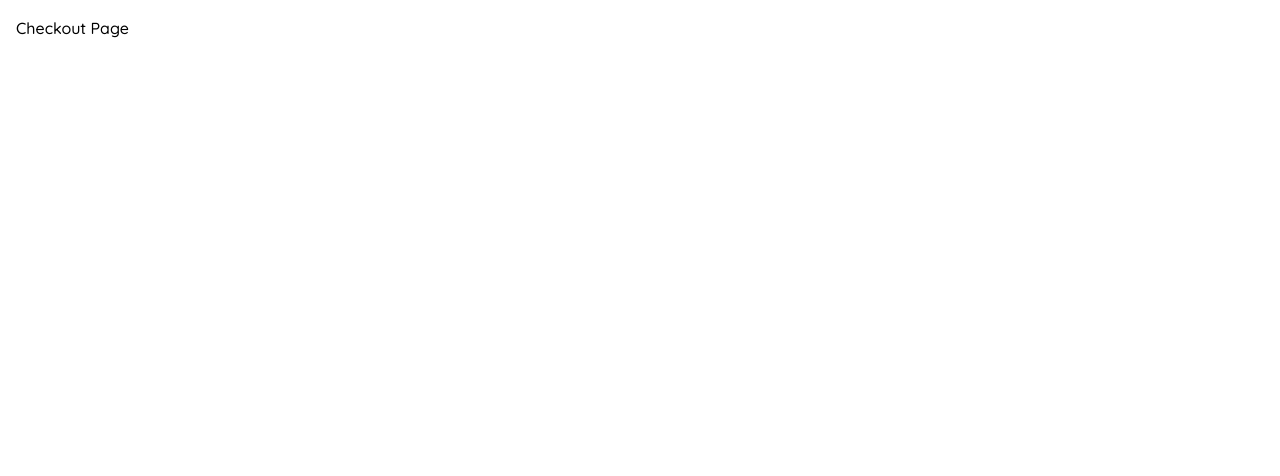
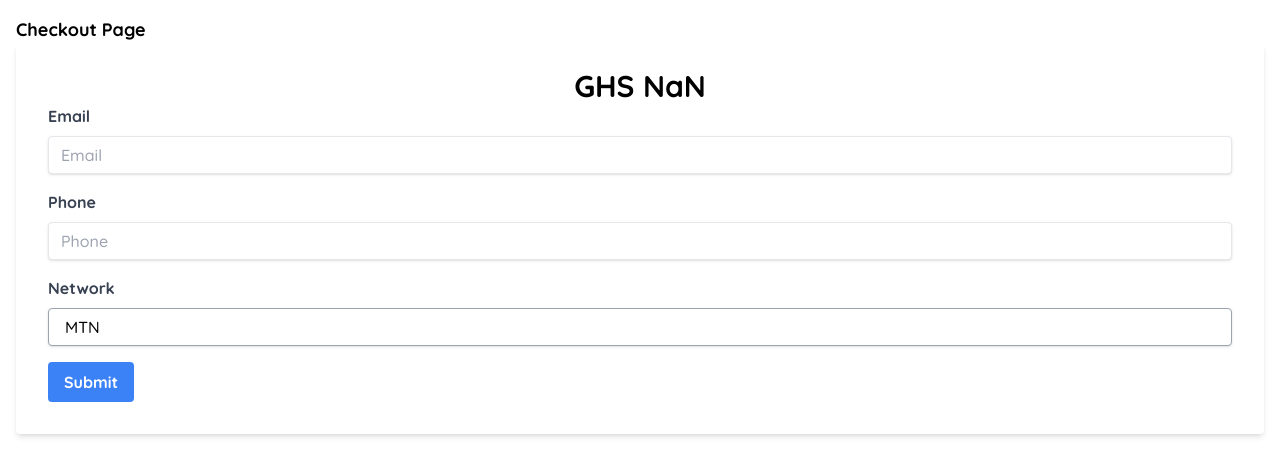
Before and after one commit to ernest-lamptey/christy-frontend, a Next.js app: page /checkout in a window 1280 px wide. Shown: the top 476 px of the page. Built offline with nearby package versions, Linux system fonts and the light colour scheme.

Commit message:
add checkout form

```diff
--- a/components/product_list.js
+++ b/components/product_list.js
@@ -2,7 +2,6 @@ import ProductCard from "./product_card";
 import useSWR from 'swr';
 
 const fetcher = (url) => fetch(url).then((res) => res.json());
-//if item is already in the list make sure it is highlighted on load
 
 export default function ProductList({addOrRemoveItems}) {
     const { data, error } = useSWR('http://localhost:5000/api/v1/items', fetcher);
--- a/pages/cart.js
+++ b/pages/cart.js
@@ -2,20 +2,37 @@ import ActionCard from "@/components/action_card"
 import { useRouter } from "next/navigation"
 import { useContext, useState } from "react"
 import { OrderContext } from "@/contexts/OrderContext"
+import axios from "axios"
 
 export default function Cart() {
     const { orders, setOrders } = useContext(OrderContext)
     const router = useRouter()
 
+    const orderToFormData = (order) => {
+        return {_id: order._id, name: order.name, purchaseAmount: order.value}
+    }
+
     const navigateToPayment = () => {
-        // router.push('/checkout')
         console.log(formData)
+        axios.post('http://localhost:5000/api/v1/orders', {items: formData})
+            .then((response) => {
+                console.log(response.data)
+                router.push({
+                    pathname: '/checkout',
+                    query: { order_id: response.data._id,
+                            amount: response.data.totalAmount
+                        }
+                })
+            })
+            .catch((error) => {
+                console.error(error);
+            });
     }
 
     const [formData, setFormData] = useState(() => {
         return orders.map(order => {
-            order.value = 0;
-            return order
+            order.value = order.price;
+            return orderToFormData(order)
         })
     });
 
@@ -26,16 +43,15 @@ export default function Cart() {
     };
 
     const handleInputChange = (event, order) => {
-        const value = event.target.value ? event.target.value : 0
-        order.value = parseFloat(value).toFixed(2)
-        setFormData([...formData.filter(data => data._id != order._id), order])
-        console.log(formData)
+        const value = event.target.value ? parseFloat(event.target.value) : 0
+        order.value = Number(value.toFixed(2))
+        setFormData([...formData.filter(data => data._id != order._id), orderToFormData(order)])
     };
 
     return (
         <div className="p-4">
             <ActionCard navigate={navigateToPayment} buttonText="Checkout"/>
-            <div className="max-w-md mx-auto mt-8">
+            <div className="max-w-md mx-auto my-8 max-h-[65vh] overflow-scroll">
                 <form  className="shadow-md rounded">
                     <table className="text-left text-lg w-full">
                         <thead className="bg-orange-100" >
@@ -56,7 +72,7 @@ export default function Cart() {
                                     // value={formData.find((f) => f.id === order._id)?.value || ''}
                                     onBlur={(event) => handleInputChange(event, order)}
                                     className="bg-gray-100 focus:bg-white focus:outline-none rounded py-2 px-3 w-20 transition duration-300 ease-in-out"
-                                    defaultValue={0}
+                                    defaultValue={order.price.toFixed(2)}
                                     min={order.price} //work more this validation
                                 />
                                 </td>
@@ -69,7 +85,7 @@ export default function Cart() {
                                     Total:
                                 </td>
                                 <td className="py-2 font-medium">
-                                    {formData.reduce((acc, curr) => acc + Number(curr.value), 0).toFixed(2)}
+                                    {formData.reduce((acc, curr) => acc + Number(curr.purchaseAmount), 0).toFixed(2)}
                                 </td>
                             </tr>
                         </tfoot>
--- a/pages/checkout.js
+++ b/pages/checkout.js
@@ -1,7 +1,54 @@
+import { useState } from "react"
+import { useRouter } from "next/router"
+
 export default function Checkout() {
+    const router = useRouter()
+    const [email, setEmail] = useState('')
+    const [phone, setPhone] = useState('')
+    const [provider, setProvider] = useState("mtn")
+    const amount = Number(router.query.amount)
+
+    const handleSubmit= (e) => {
+        e.preventDefault()
+        console.log(email, phone, provider, amount)
+    }
+
     return (
         <div className="p-4">
-            <h3>Checkout Page</h3>
+            <h3 className="text-lg font-semibold">Checkout Page</h3>
+            <form onSubmit={handleSubmit} className="bg-white shadow-md rounded px-8 pt-6 pb-8 mb-4">
+                <h1 className="text-center text-3xl font-semibold">GHS {amount.toFixed(2)}</h1>
+                <div className="mb-4">
+                    <label className="block text-gray-700 font-bold mb-2" htmlFor="email">
+                    Email
+                    </label>
+                    <input value={email} onChange={(e) => setEmail(e.target.value)} className="shadow appearance-none border rounded w-full py-2 px-3 text-gray-700 leading-tight focus:outline-none focus:shadow-outline" id="email" type="text" placeholder="Email"/>
+                </div>
+                <div className="mb-4">
+                    <label className="block text-gray-700 font-bold mb-2" htmlFor="phone">
+                    Phone
+                    </label>
+                    <input value={phone} onChange={(e) => setPhone(e.target.value)} className="shadow appearance-none border rounded w-full py-2 px-3 text-gray-700 leading-tight focus:outline-none focus:shadow-outline" id="phone" type="text" placeholder="Phone"/>
+                </div>
+                <div className="mb-4">
+                    <label className="block text-gray-700 font-bold mb-2" htmlFor="network">
+                    Network
+                    </label>
+                    <div className="relative">
+                    <select value={provider} onChange={(e) => setProvider(e.target.value)} className="block appearance-none w-full bg-white border border-gray-400 hover:border-gray-500 px-4 py-2 pr-8 rounded shadow leading-tight focus:outline-none focus:shadow-outline" id="network">
+                        <option value="mtn">MTN</option>
+                        <option value="vod">Vodafone</option>
+                        <option value="tgo">AirtelTigo</option>
+                    </select>
+                    </div>
+                </div>
+                <div className="flex items-center justify-between">
+                    <button className="bg-blue-500 hover:bg-blue-700 text-white font-bold py-2 px-4 rounded focus:outline-none focus:shadow-outline" type="submit">
+                    Submit
+                    </button>
+                </div>
+            </form>
+
         </div>
     )
   }
```
